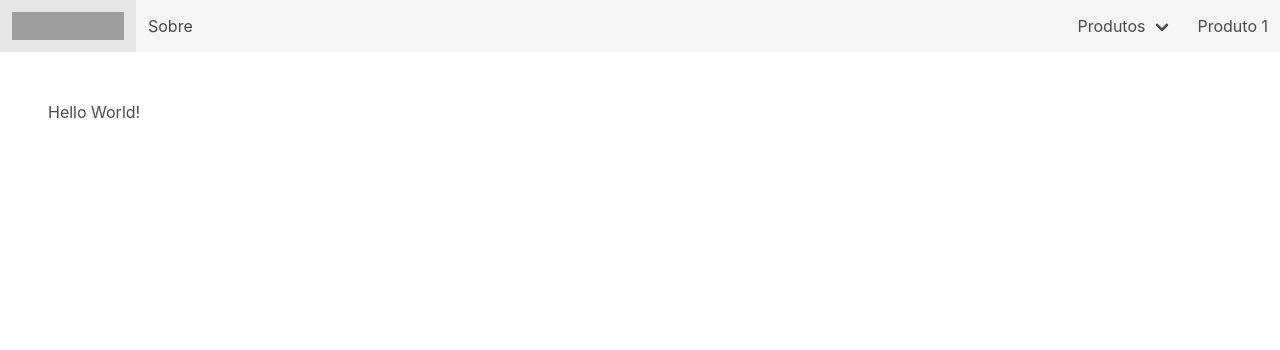
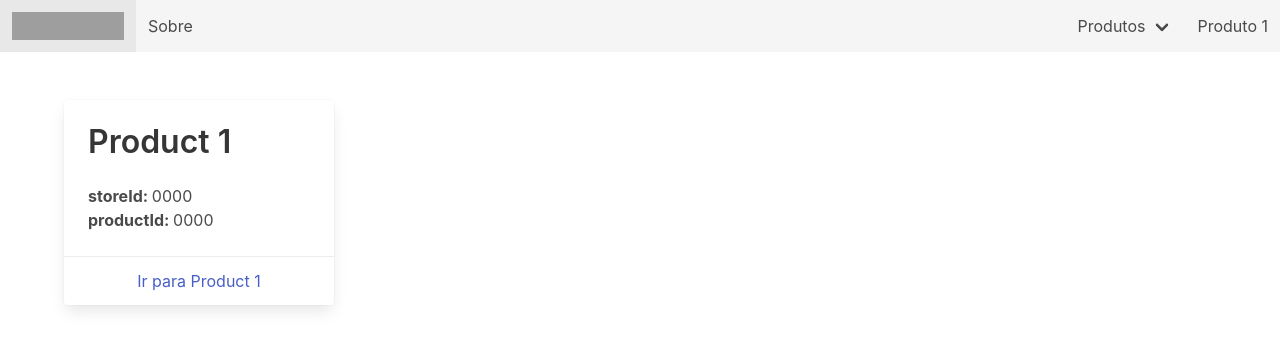
Before and after one commit to trustvox/trustvox-widgets-react, a Next.js app: page / in a window 1280 px wide. Shown: the top 350 px of the page. Built offline with nearby package versions, Linux system fonts and the light colour scheme; grey boxes are pictures that could not be loaded.

Commit message:
Add index markup

```diff
--- a/components/Layout.tsx
+++ b/components/Layout.tsx
@@ -6,9 +6,7 @@ import '../node_modules/bulma/bulma.sass';
 const Layout = props => (
   <div>
     <Header />
-    <div className="section">
-      {props.children}
-    </div>
+    <div className="section">{props.children}</div>
   </div>
 );
 
--- a/pages/index.tsx
+++ b/pages/index.tsx
@@ -1,8 +1,32 @@
+import Link from 'next/link';
 import Layout from '../components/Layout';
 
 const Home = () => (
   <Layout>
-    <h1>Hello World!</h1>
+    <div className="container">
+      <div className="columns is-multiline is-mobile">
+        <div className="column is-3">
+          <div className="card">
+            <div className="card-content">
+              <p className="title">Product 1</p>
+              <div className="content">
+                <b>storeId: </b> 0000
+                <br />
+                <b>productId: </b> 0000
+                <br />
+              </div>
+            </div>
+            <footer className="card-footer">
+              <p className="card-footer-item">
+                <Link href="/">
+                  <a>Ir para Product 1</a>
+                </Link>
+              </p>
+            </footer>
+          </div>
+        </div>
+      </div>
+    </div>
   </Layout>
 );
 
```
Also changed, not shown: components/Header.tsx (+9 -11 lines).
